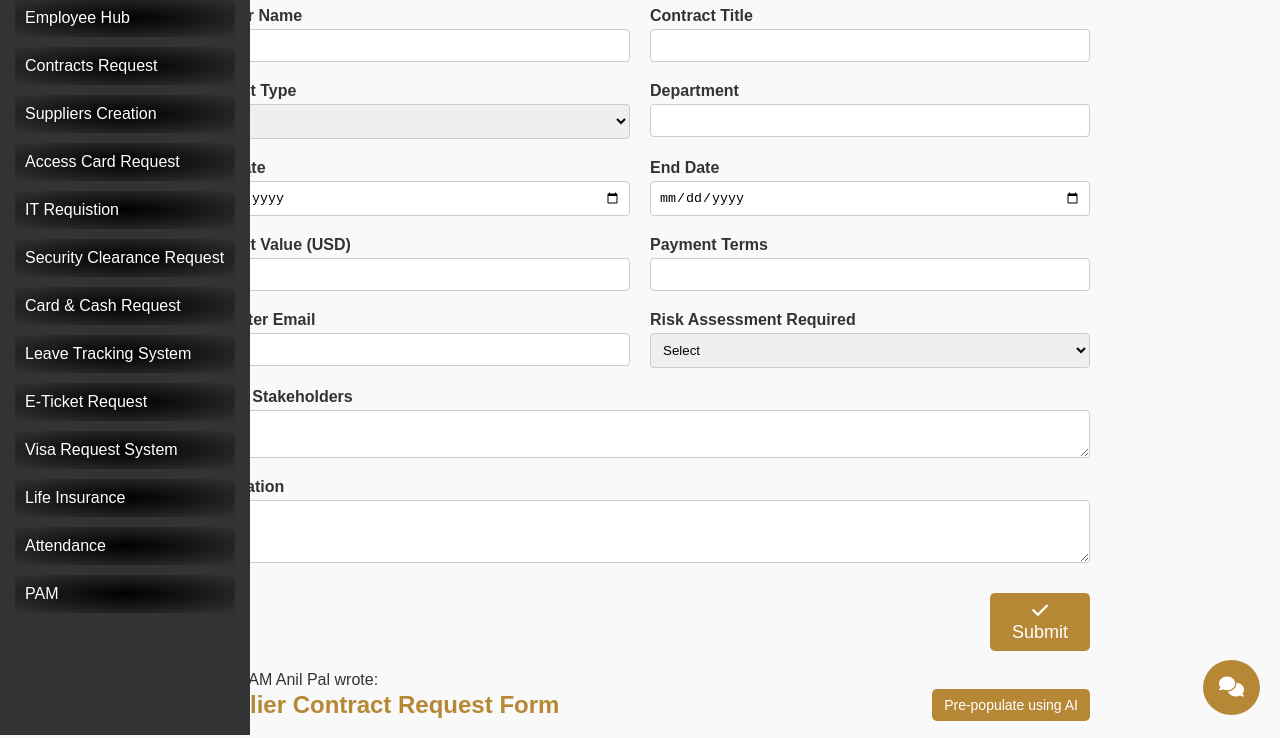
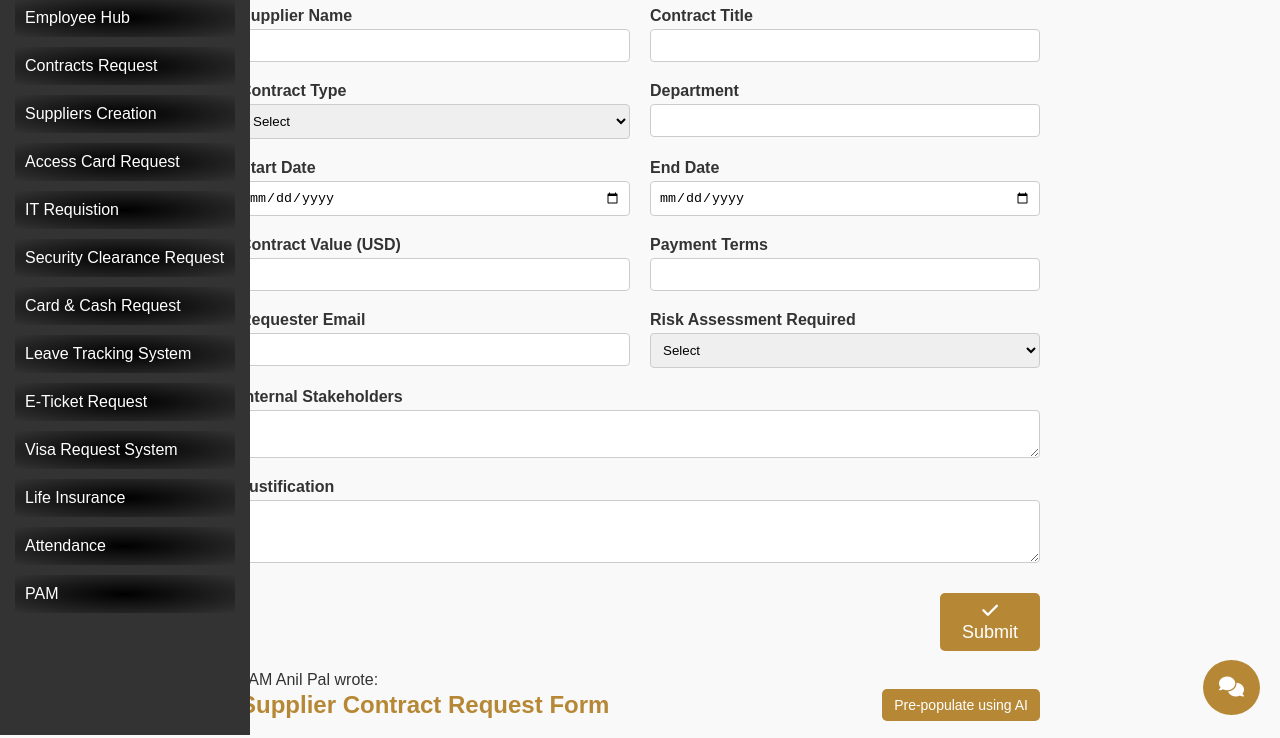
Before and after one commit to krishansharma1984/AIProjects, a plain HTML site: page index.html in a window 1280 px wide. Shown: the part 65-803 px from the top of the page. Drawn offline with Linux system fonts and the light colour scheme.

Commit message:
Update index.html

```diff
--- a/index.html
+++ b/index.html
@@ -28,7 +28,7 @@
       display: flex;
       justify-content: space-between;
       align-items: center;
-      max-width: 900px;
+      max-width: 800px;
       margin: 0 auto 20px auto;
     }
 
@@ -36,7 +36,7 @@
       display: flex;
       justify-content: space-between;
       align-items: center;
-      max-width: 900px;
+      max-width: 800px;
       margin: 0 auto 20px auto;
     }
 
@@ -63,7 +63,7 @@
     }
 
     .form-container {
-      max-width: 900px;
+      max-width: 800px;
       margin: auto;
       display: grid;
       grid-template-columns: 1fr 1fr;
@@ -660,7 +660,7 @@ On Mon, May 26, 2025 at 12:05 AM Anil Pal <anilpal706@gmail.com> wrote:
       display: flex;
       justify-content: space-between;
       align-items: center;
-      max-width: 900px;
+      max-width: 800px;
       margin: 0 auto 20px auto;
     }
 
@@ -668,7 +668,7 @@ On Mon, May 26, 2025 at 12:05 AM Anil Pal <anilpal706@gmail.com> wrote:
       display: flex;
       justify-content: space-between;
       align-items: center;
-      max-width: 900px;
+      max-width: 800px;
       margin: 0 auto 20px auto;
     }
 
@@ -695,7 +695,7 @@ On Mon, May 26, 2025 at 12:05 AM Anil Pal <anilpal706@gmail.com> wrote:
     }
 
     .form-container {
-      max-width: 900px;
+      max-width: 800px;
       margin: auto;
       display: grid;
       grid-template-columns: 1fr 1fr;
```
